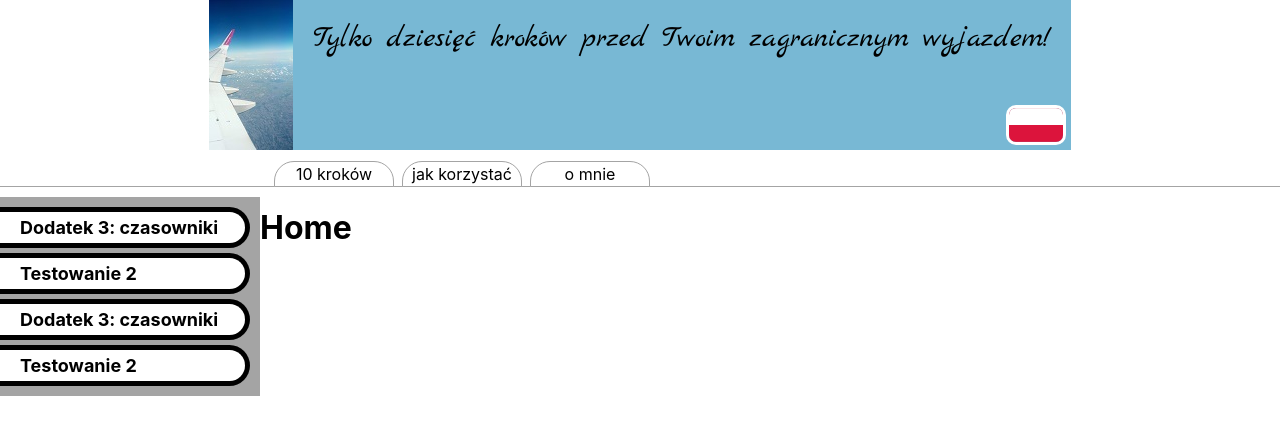
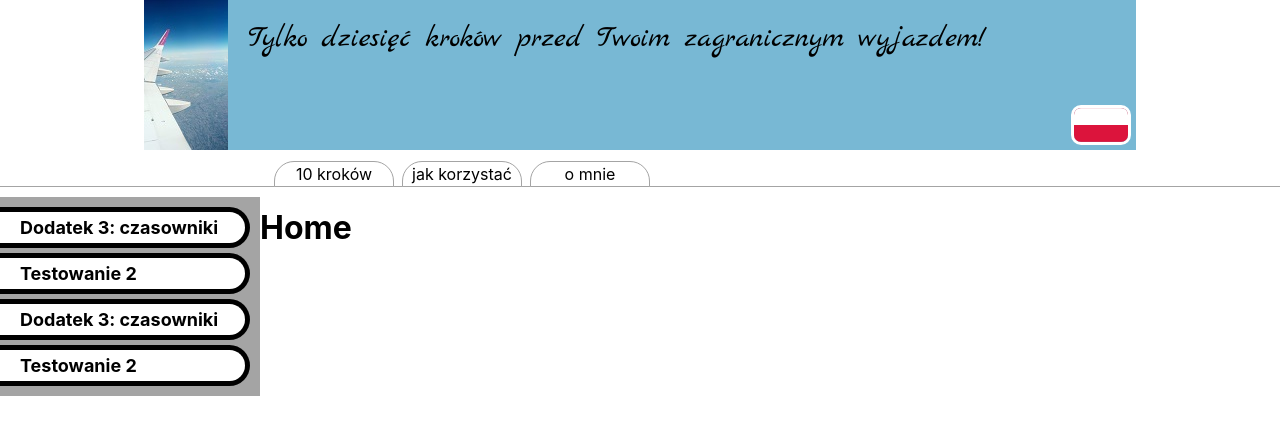
Before and after one commit to uszakow/2020-08-Ten-Steps-For-Your-Overseas-Trip, a React (Create React App) app: page / in a window 1280 px wide. Shown: the top 434 px of the page. Built offline with nearby package versions, Linux system fonts and the light colour scheme.

Commit message:
Have: - Banner - TopMenu - SideMenu - All routing - Change for language - Lesson index in localStorage

```diff
--- a/src/App.js
+++ b/src/App.js
@@ -44,15 +44,16 @@ class App extends Component {
     if (!localStorage.getItem("lang")) {
       localStorage.setItem("lang", "pol");
     }
+    const lang = localStorage.getItem("lang");
 
     return (
       <Router>
         <div>
-          <Banner returnLanguage={this.changeLanguage} />
-          <TopMenu closeSideMenu={this.closeSideMenu} />
+          <Banner returnLanguage={this.changeLanguage} lang={lang} />
+          <TopMenu closeSideMenu={this.closeSideMenu} lang={lang} />
 
           <main className="app-container">
-            <SideMenu changeMenu={this.changeSideMenu} isActive={this.state.isSideMenuOpen} />
+            <SideMenu changeMenu={this.changeSideMenu} isActive={this.state.isSideMenuOpen} lang={lang} />
 
             <Switch>
               <Route exact path="/">
--- a/src/components/Banner/Banner.js
+++ b/src/components/Banner/Banner.js
@@ -13,7 +13,7 @@ const text = {
 }
 
 const Banner = props => {
-    const lang = localStorage.getItem("lang");
+    const lang = props.lang;
     const flag = (lang === "pol" ? polish : english);
 
     const changeLanguage = lang => {
--- a/src/components/Banner/Banner.scss
+++ b/src/components/Banner/Banner.scss
@@ -12,16 +12,17 @@
     display: flex;
 }
 .banner-content {
-    display: inline-flex;
+    display: flex;
     position: relative;
     margin: auto;
+    width: 100%;
+    max-width: $lg;
+    background-color: #78b8d4;
 }
 .banner-link {
-    display: inline-flex;
+    display: flex;
     color: black;
-    background-color: #78b8d4;
     text-decoration: none;
-    margin: auto;
     min-height: 150px;
     cursor: default;
 }
--- a/src/components/SideMenu/SideMenu.js
+++ b/src/components/SideMenu/SideMenu.js
@@ -23,7 +23,7 @@ class SideMenu extends Component {
         window.addEventListener("resize", this.isMobile);
     }
     render() {
-        const { changeMenu, isActive } = this.props;
+        const { changeMenu, isActive, lang } = this.props;
 
         const menu = this.state.isMobile ? "sidemenu-mobile" : "sidemenu-desctop";
         const hidden = isActive ? "sidemenu-mobile-active" : "sidemenu-mobile-hidden";
@@ -36,7 +36,8 @@ class SideMenu extends Component {
                             key={index}
                             name={item.name}
                             index={index}
-                            closeMenu={changeMenu} />
+                            closeMenu={changeMenu}
+                            lang={lang} />
                     ))
                 }
                 <button className="sidemenu-control" onClick={changeMenu}>
--- a/src/components/SideMenu/SideMenuItem/SideMenuItem.js
+++ b/src/components/SideMenu/SideMenuItem/SideMenuItem.js
@@ -10,7 +10,7 @@ const SideMenuItem = props => {
     }
 
     const { index } = props;
-    const lang = localStorage.getItem("lang");
+    const lang = props.lang;
 
     return (
         <NavLink
--- a/src/components/TopMenu/TopMenu.js
+++ b/src/components/TopMenu/TopMenu.js
@@ -3,8 +3,23 @@ import './TopMenu.scss';
 
 import { NavLink } from 'react-router-dom';
 
+const items = {
+    steps: {
+        pol: "10 kroków",
+        eng: "10 steps"
+    },
+    howuse: {
+        pol: "jak korzystać",
+        eng: "how to use"
+    },
+    about: {
+        pol: "o mnie",
+        eng: "about me"
+    }
+}
+
 const TopMenu = (props) => {
-    const { closeSideMenu } = props;
+    const { closeSideMenu, lang } = props;
 
     const indexOfLesson = JSON.parse(localStorage.getItem("indexOfLesson"));
 
@@ -16,15 +31,15 @@ const TopMenu = (props) => {
                 isActive={(match, location) => {
                     const isHere = (/\/10-steps\/\d+/.test(location.pathname));
                     return isHere;
-                }}>10 kroków</NavLink>
+                }}>{items.steps[lang]}</NavLink>
             <NavLink
                 to="/how-use"
                 activeClassName="topmenu-item-active"
-                onClick={closeSideMenu}>jak korzystać</NavLink>
+                onClick={closeSideMenu}>{items.howuse[lang]}</NavLink>
             <NavLink
                 to="/about-me"
                 activeClassName="topmenu-item-active"
-                onClick={closeSideMenu}>o mnie</NavLink>
+                onClick={closeSideMenu}>{items.about[lang]}</NavLink>
         </div >
     )
 }
```
